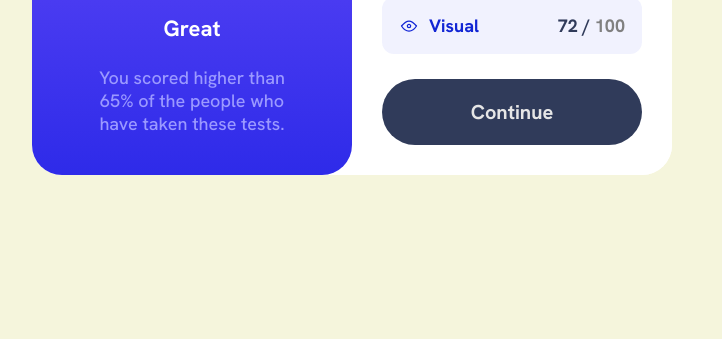
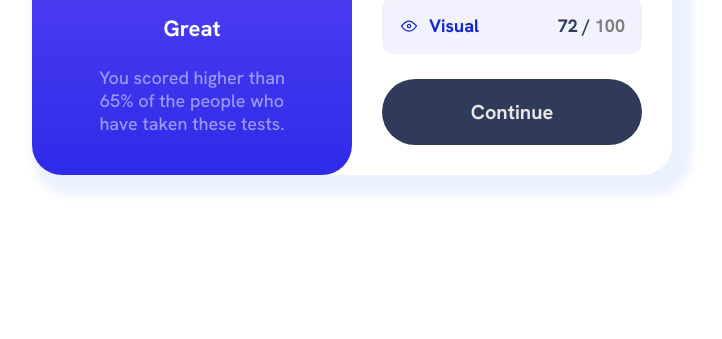
Before and after one commit to ChiragJain7300/Results-summary-component, a plain HTML site: page index.html in a window 1280 px wide. Shown: the part 461-800 px from the top of the page, without its empty margins (288-1010 px from the left). Drawn offline with Linux system fonts and the light colour scheme.

Commit message:
Minor changes

```diff
--- a/style.css
+++ b/style.css
@@ -165,7 +165,6 @@
 
 @media only screen and (min-width: 768px) {
   .mainCont {
-    background-color: beige;
     height: 100vh;
     display: flex;
   }
@@ -176,6 +175,7 @@
     margin: auto;
     height: auto;
     border-radius: 30px;
+    box-shadow: 10px 10px 10px 10px hsl(221, 100%, 96%);
   }
   .section-1 {
     height: 100%;
```
